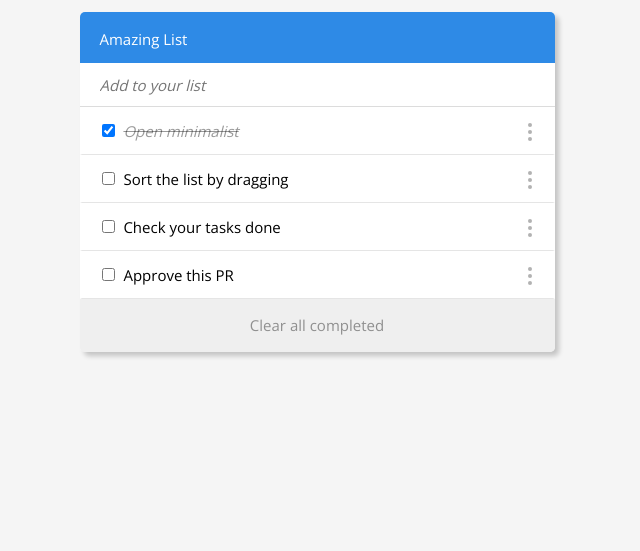
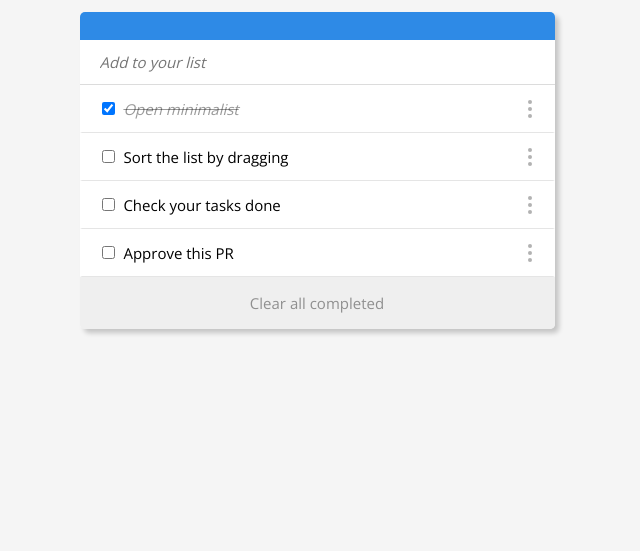
Before and after one commit to D4nielJ/todo-list, a website built with webpack: page dist/index.html in a window 1280 px wide. Shown: the part 249-800 px from the top of the page, without its empty margins (323-963 px from the left). Built offline with nearby package versions, Linux system fonts and the light colour scheme.

Commit message:
Update build

```diff
--- a/dist/index.html
+++ b/dist/index.html
@@ -1 +1 @@
-<!doctype html><html lang="en"><head><meta charset="UTF-8"/><meta http-equiv="X-UA-Compatible" content="IE=edge"/><meta name="viewport" content="width=device-width,initial-scale=1"/><title>To Do List</title><script src="https://kit.fontawesome.com/d5e3631d2a.js" crossorigin="anonymous"></script><script defer="defer" src="main.0ad4cc098c0538faf0b1.js"></script></head><body><div class="container"><div class="row justify-content-center"><div class="main-title col-12"><div class="mb-5 logo"><i class="fas fa-check"></i></div><h1 class="mb-5">minimalist</h1></div><div class="card col-11 col-md-6 col-lg-5"><div class="card__title"><span>Amazing List</span></div><form action="#" class="card__form"><input name="newtask" id="newtask" class="card__add-task" placeholder="Add to your list" required/> <button class="card__submit" type="submit"><i class="fas fa-plus"></i></button></form><ul class="todo-list"></ul><button type="button" class="todo-list__clear">Clear all completed</button></div></div></div></body></html>
+<!doctype html><html lang="en"><head><meta charset="UTF-8"/><meta http-equiv="X-UA-Compatible" content="IE=edge"/><meta name="viewport" content="width=device-width,initial-scale=1"/><title>To Do List</title><script src="https://kit.fontawesome.com/d5e3631d2a.js" crossorigin="anonymous"></script><script defer="defer" src="main.1be5914c00f5d9854bef.js"></script></head><body><div class="container"><div class="row justify-content-center"><div class="main-title col-12"><div class="mb-5 logo"><i class="fas fa-check"></i></div><h1 class="mb-5">minimalist</h1></div><div class="card col-11 col-md-6 col-lg-5"><div class="card__title"></div><form action="#" class="card__form"><input name="newtask" id="newtask" class="card__add-task" placeholder="Add to your list" required/> <button class="card__submit" type="submit"><i class="fas fa-plus"></i></button></form><ul class="todo-list"></ul><button type="button" class="todo-list__clear">Clear all completed</button></div></div></div></body></html>
```
Also changed, not shown: 4 other files.
